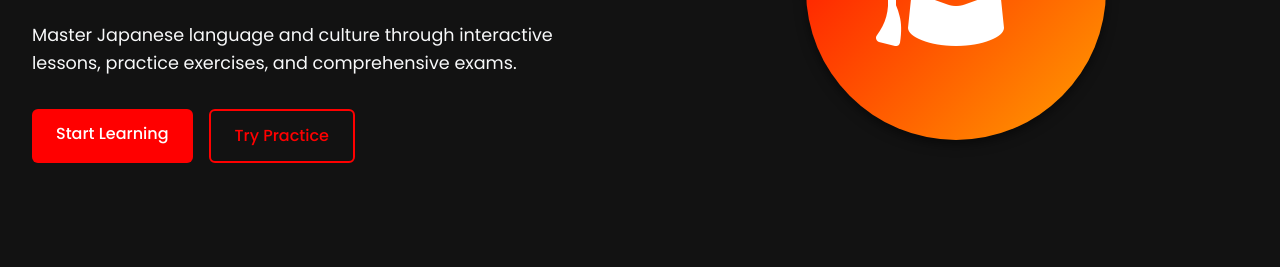
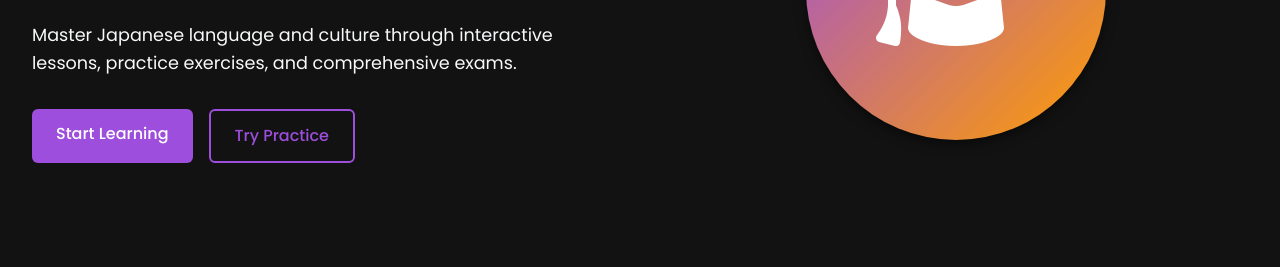
Before and after one commit to liyanagesadeepa9-design/sakuragakko, a plain HTML site: page index.html in a window 1280 px wide. Shown: the part 336-603 px from the top of the page. Drawn offline with Linux system fonts and the light colour scheme.

Commit message:
Update main-style.css

```diff
--- a/css/main-style.css
+++ b/css/main-style.css
@@ -3,8 +3,7 @@
 /* Base Styles and Variables */
 :root {
     /* Dark Theme (Default) */
-    /*--primary-color: #9d4edd;*/
-    --primary-color: #ff0000;
+    --primary-color: #9d4edd;
     --primary-dark: #7b2cbf;
     --secondary-color: #ff9e00;
     --text-color: #f8f9fa;
```
